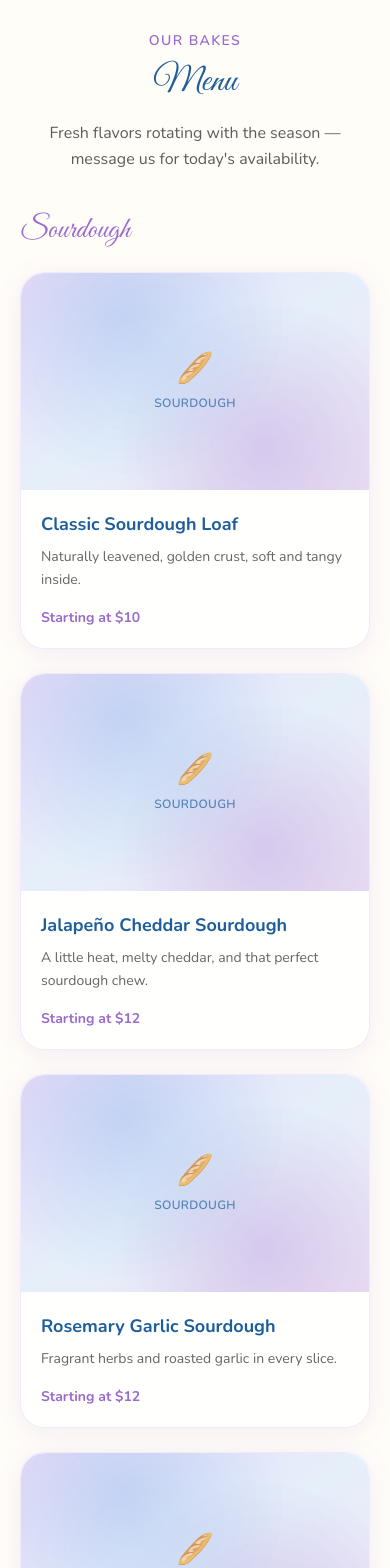
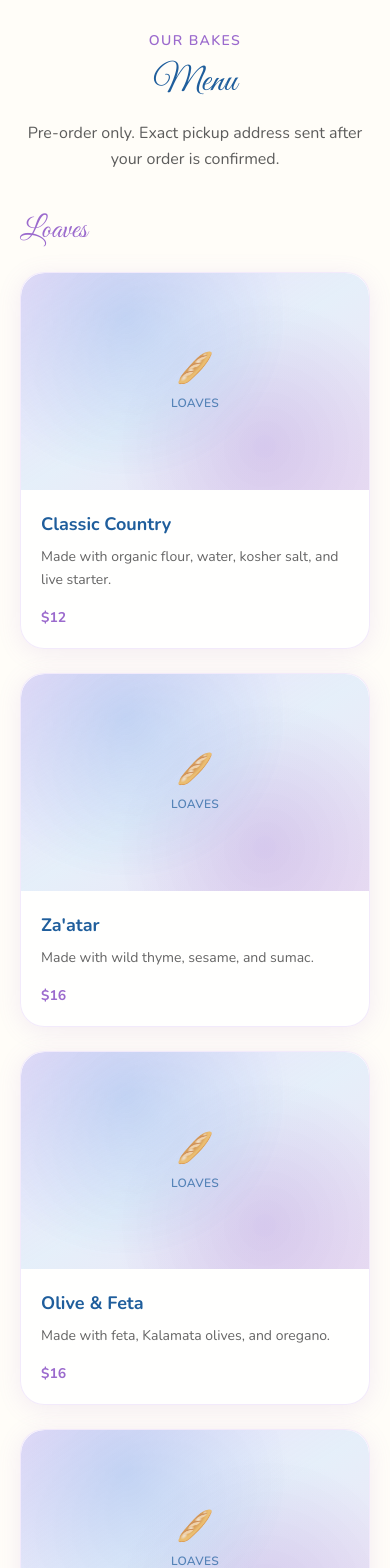
Before and after one commit to nabihsabeh85/kneadedwithlove, a React (Vite) app: page / in a window 390 px wide. Shown: the part 2000-3568 px from the top of the page. Built offline with nearby package versions, Linux system fonts and the light colour scheme.

Commit message:
Update menu and contact details for production
Align the site with the printed menu items, prices, West Boca pickup info, and Instagram handle.

Co-authored-by: Cursor <cursoragent@cursor.com>

```diff
--- a/src/components/sections/Contact.tsx
+++ b/src/components/sections/Contact.tsx
@@ -74,12 +74,12 @@ export function Contact() {
 
           <ul className="space-y-4 font-body text-sm sm:text-base">
             <li className="flex gap-3">
-              <span className="font-bold text-deep-blue">Location</span>
+              <span className="font-bold text-deep-blue">Pickup</span>
               <span>{BRAND.location}</span>
             </li>
             <li className="flex gap-3">
-              <span className="font-bold text-deep-blue">Phone</span>
-              <a href={`tel:${BRAND.phone.replace(/\D/g, "")}`} className="hover:text-lavender">
+              <span className="font-bold text-deep-blue">Phone / Text</span>
+              <a href={`tel:${BRAND.phoneTel}`} className="hover:text-lavender">
                 {BRAND.phone}
               </a>
             </li>
@@ -89,25 +89,25 @@ export function Contact() {
                 {BRAND.email}
               </a>
             </li>
-            <li className="flex gap-4 pt-2">
+            <li className="flex gap-3">
+              <span className="font-bold text-deep-blue">Instagram</span>
               <a
                 href={BRAND.instagram}
                 target="_blank"
                 rel="noopener noreferrer"
-                className="font-semibold text-lavender hover:text-deep-blue"
+                className="hover:text-lavender"
               >
-                Instagram
-              </a>
-              <a
-                href={BRAND.facebook}
-                target="_blank"
-                rel="noopener noreferrer"
-                className="font-semibold text-lavender hover:text-deep-blue"
-              >
-                Facebook
+                {BRAND.instagramHandle}
               </a>
             </li>
           </ul>
+
+          <p className="mt-6 font-body text-sm leading-relaxed text-warm-gray/90">
+            {BRAND.pickupNote}
+          </p>
+          <p className="mt-3 font-body text-xs leading-relaxed text-warm-gray/75">
+            {BRAND.cottageFoodNote}
+          </p>
         </div>
 
         <div className="lg:col-span-3">
@@ -180,7 +180,7 @@ export function Contact() {
                 type="text"
                 name="orderItem"
                 required
-                placeholder="e.g. Classic Sourdough + Cinnamon Rolls"
+                placeholder="e.g. Classic Country + S'mores cookies"
                 value={form.orderItem}
                 onChange={update("orderItem")}
                 className={inputClass}
--- a/src/components/sections/HowToOrder.tsx
+++ b/src/components/sections/HowToOrder.tsx
@@ -4,17 +4,19 @@ const steps = [
   {
     number: "01",
     title: "Browse the menu",
-    description: "Pick your favorites from sourdough, sweet bakes, and seasonal specials.",
+    description: "Pick your favorites from our loaves and sourdough cookies.",
   },
   {
     number: "02",
-    title: "Send us your order request",
-    description: "Fill out the form below or message us on Instagram with what you'd like.",
+    title: "Send your pre-order",
+    description:
+      "Fill out the form below, text us, or message @kneadedwithlovefl on Instagram.",
   },
   {
     number: "03",
-    title: "Confirm pickup date and time",
-    description: "We'll confirm availability and your West Boca pickup window.",
+    title: "Confirm pickup",
+    description:
+      "We'll confirm your order and send the exact West Boca Raton pickup address.",
   },
   {
     number: "04",
@@ -54,8 +56,13 @@ export function HowToOrder() {
         </ol>
 
         <p className="mt-10 rounded-2xl border border-lavender/30 bg-white/70 px-6 py-4 text-center font-body text-sm leading-relaxed text-deep-blue sm:text-base">
-          <strong className="font-bold">Please note:</strong> Orders are made fresh, so please
-          allow at least <strong>24–48 hours</strong> when possible.
+          <strong className="font-bold">Pre-order only.</strong> Exact pickup address sent after
+          your order is confirmed. Please allow at least{" "}
+          <strong>24–48 hours</strong> when possible.
+        </p>
+        <p className="mt-4 text-center font-body text-xs leading-relaxed text-warm-gray/75">
+          Made in a cottage food operation that is not subject to Florida’s food safety
+          regulations.
         </p>
       </div>
     </section>
--- a/src/components/sections/Menu.tsx
+++ b/src/components/sections/Menu.tsx
@@ -10,7 +10,7 @@ export function Menu() {
           eyebrow="Our Bakes"
           headingId="menu-heading"
           title="Menu"
-          subtitle="Fresh flavors rotating with the season — message us for today's availability."
+          subtitle="Pre-order only. Exact pickup address sent after your order is confirmed."
         />
 
         <div className="space-y-14">
--- a/src/constants.ts
+++ b/src/constants.ts
@@ -2,10 +2,16 @@ export const BRAND = {
   name: "Kneaded with Love",
   tagline: "Homemade sourdough & baked goods",
   email: "hello@kneadedwithlove.com",
-  phone: "(555) 123-4567",
-  location: "West Boca / Local Pickup",
-  instagram: "https://instagram.com/",
-  facebook: "https://facebook.com/",
+  phone: "(561) 325-8390",
+  phoneTel: "5613258390",
+  location: "West Boca Raton",
+  pickupNote:
+    "Pre-order only. Exact pickup address sent after your order is confirmed.",
+  cottageFoodNote:
+    "Made in a cottage food operation that is not subject to Florida’s food safety regulations.",
+  instagramHandle: "@kneadedwithlovefl",
+  instagram: "https://instagram.com/kneadedwithlovefl",
+  website: "https://kneadedwithlove.com",
 } as const;
 
 export const NAV_LINKS = [
--- a/src/data/featured.ts
+++ b/src/data/featured.ts
@@ -7,24 +7,22 @@ export type FeaturedProduct = {
 
 export const featuredProducts: FeaturedProduct[] = [
   {
-    name: "Classic Sourdough",
+    name: "Classic Country",
     description:
-      "Our signature loaf — slow-fermented, crusty outside, tender and tangy within.",
-    price: "Starting at $10",
-    imageAlt: "Featured classic sourdough loaf",
+      "Our signature loaf — organic flour, water, kosher salt, and live starter.",
+    price: "$12",
+    imageAlt: "Featured classic country sourdough loaf",
   },
   {
-    name: "Cinnamon Rolls",
-    description:
-      "Soft spirals with brown butter cinnamon filling and a sweet glaze on top.",
-    price: "Starting at $12",
-    imageAlt: "Featured cinnamon rolls",
+    name: "Za'atar",
+    description: "Wild thyme, sesame, and sumac in a fragrant, savory loaf.",
+    price: "$16",
+    imageAlt: "Featured za'atar sourdough loaf",
   },
   {
-    name: "Custom Treat Box",
-    description:
-      "A handpicked mix of cookies, muffins, and seasonal favorites — made to gift.",
-    price: "Starting at $28",
-    imageAlt: "Featured custom treat box",
+    name: "Dark Chocolate Chip Sourdough Cookies",
+    description: "Four soft sourdough cookies packed with dark chocolate.",
+    price: "4 for $10",
+    imageAlt: "Featured dark chocolate chip sourdough cookies",
   },
 ];
--- a/src/data/gallery.ts
+++ b/src/data/gallery.ts
@@ -1,21 +1,21 @@
 export const galleryItems = [
-  { alt: "Fresh sourdough loaf on cooling rack", label: "Sourdough" },
-  { alt: "Cinnamon rolls with glaze", label: "Cinnamon Rolls" },
-  { alt: "Assorted cookies on a plate", label: "Cookies" },
-  { alt: "Banana bread slice", label: "Banana Bread" },
-  { alt: "Holiday treat assortment", label: "Holiday" },
-  { alt: "Custom gift treat box", label: "Treat Box" },
+  { alt: "Classic country sourdough loaf", label: "Classic Country" },
+  { alt: "Za'atar sourdough loaf", label: "Za'atar" },
+  { alt: "Olive and feta sourdough loaf", label: "Olive & Feta" },
+  { alt: "Everything bagel sourdough loaf", label: "Everything" },
+  { alt: "Chocolate chip sourdough loaf", label: "Chocolate Chip" },
+  { alt: "Sourdough cookies assortment", label: "Cookies" },
 ];
 
 export const weeklySpecials = [
   {
-    name: "Brown Butter Chocolate Chip Cookies",
-    description: "Six-pack of rich, gooey cookies with a hint of brown butter.",
-    price: "$10",
+    name: "Nutella Loaf",
+    description: "Nutella swirled through every slice — a sweet favorite.",
+    price: "$16",
   },
   {
-    name: "Blueberry Lemon Muffins",
-    description: "Bright, fluffy muffins with fresh blueberry bursts.",
-    price: "$12 / half dozen",
+    name: "S'mores Cookies",
+    description: "Four cookies with toasted marshmallow and chocolate vibes.",
+    price: "4 for $10",
   },
 ];
--- a/src/data/menu.ts
+++ b/src/data/menu.ts
@@ -13,86 +13,62 @@ export type MenuCategory = {
 
 export const menuCategories: MenuCategory[] = [
   {
-    id: "sourdough",
-    title: "Sourdough",
+    id: "loaves",
+    title: "Loaves",
     items: [
       {
-        name: "Classic Sourdough Loaf",
-        description: "Naturally leavened, golden crust, soft and tangy inside.",
-        price: "Starting at $10",
-        imageAlt: "Classic sourdough loaf",
+        name: "Classic Country",
+        description: "Made with organic flour, water, kosher salt, and live starter.",
+        price: "$12",
+        imageAlt: "Classic country sourdough loaf",
       },
       {
-        name: "Jalapeño Cheddar Sourdough",
-        description: "A little heat, melty cheddar, and that perfect sourdough chew.",
-        price: "Starting at $12",
-        imageAlt: "Jalapeño cheddar sourdough",
+        name: "Za'atar",
+        description: "Made with wild thyme, sesame, and sumac.",
+        price: "$16",
+        imageAlt: "Za'atar sourdough loaf",
       },
       {
-        name: "Rosemary Garlic Sourdough",
-        description: "Fragrant herbs and roasted garlic in every slice.",
-        price: "Starting at $12",
-        imageAlt: "Rosemary garlic sourdough",
+        name: "Olive & Feta",
+        description: "Made with feta, Kalamata olives, and oregano.",
+        price: "$16",
+        imageAlt: "Olive and feta sourdough loaf",
       },
       {
-        name: "Cinnamon Raisin Sourdough",
-        description: "Warm cinnamon swirls with plump raisins — breakfast favorite.",
-        price: "Starting at $11",
-        imageAlt: "Cinnamon raisin sourdough",
+        name: "Everything Bagel",
+        description: "Made with sesame, poppy, garlic, and onion.",
+        price: "$15",
+        imageAlt: "Everything bagel sourdough loaf",
+      },
+      {
+        name: "Chocolate Chip",
+        description: "Dark chocolate through a sour crumb.",
+        price: "$15",
+        imageAlt: "Chocolate chip sourdough loaf",
+      },
+      {
+        name: "Nutella",
+        description: "Nutella swirled through every slice.",
+        price: "$16",
+        imageAlt: "Nutella sourdough loaf",
       },
     ],
   },
   {
-    id: "sweet-bakes",
-    title: "Sweet Bakes",
+    id: "cookies",
+    title: "Cookies",
     items: [
       {
-        name: "Cookies",
-        description: "Buttery, soft-centered cookies — flavors rotate weekly.",
-        price: "Starting at $8",
-        imageAlt: "Homemade cookies",
+        name: "Dark Chocolate Chip Sourdough",
+        description: "Four cookies per order — rich dark chocolate in a sourdough cookie.",
+        price: "4 for $10",
+        imageAlt: "Dark chocolate chip sourdough cookies",
       },
       {
-        name: "Muffins",
-        description: "Fluffy bakery-style muffins baked fresh to order.",
-        price: "Starting at $9",
-        imageAlt: "Fresh muffins",
-      },
-      {
-        name: "Banana Bread",
-        description: "Moist, warmly spiced, and loaded with ripe banana flavor.",
-        price: "Starting at $10",
-        imageAlt: "Banana bread loaf",
-      },
-      {
-        name: "Cinnamon Rolls",
-        description: "Swirled, frosted, and impossibly cozy straight from the oven.",
-        price: "Starting at $12",
-        imageAlt: "Cinnamon rolls",
-      },
-    ],
-  },
-  {
-    id: "seasonal",
-    title: "Seasonal Specials",
-    items: [
-      {
-        name: "Holiday Bakes",
-        description: "Festive treats for gatherings — order early for the season.",
-        price: "Starting at $14",
-        imageAlt: "Holiday baked goods",
-      },
-      {
-        name: "Limited Weekly Flavors",
-        description: "Small-batch surprises — follow us for this week's pick.",
-        price: "Starting at $9",
-        imageAlt: "Weekly special bake",
-      },
-      {
-        name: "Custom Treat Boxes",
-        description: "Curated assortments for gifts, showers, and celebrations.",
-        price: "Starting at $28",
-        imageAlt: "Custom treat box",
+        name: "S'mores",
+        description: "Four cookies per order — toasted marshmallow and chocolate vibes.",
+        price: "4 for $10",
+        imageAlt: "S'mores sourdough cookies",
       },
     ],
   },
```
Also changed, not shown: src/components/layout/Footer.tsx (+24 -8 lines).
